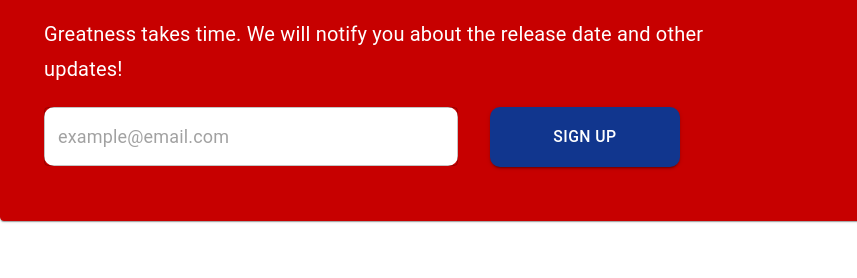
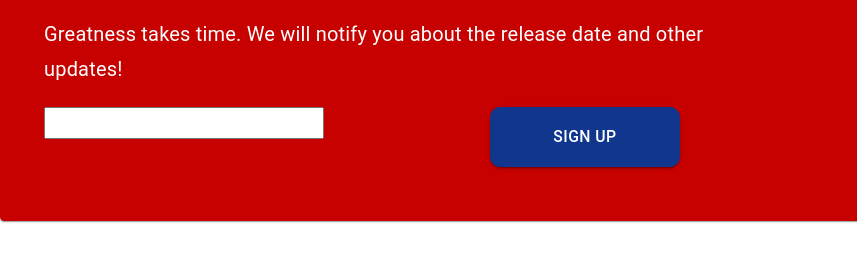
Before and after one commit to kkusuma3/monggo-io-landing, a Gatsby site: page / in a window 1280 px wide. Shown: the part 5616-5894 px from the top of the page, 0-857 px from the left. Built offline with nearby package versions, Linux system fonts and the light colour scheme; Gatsby itself is replaced by a stand-in of ours; grey boxes are pictures that could not be loaded.

Commit message:
Netlify form test.

```diff
--- a/src/components/Cards/cardEmail.js
+++ b/src/components/Cards/cardEmail.js
@@ -50,6 +50,21 @@ export default function CardEmail({title, description, image, imageAlt}) {
 
     const handleChange = () => event => setEmail(event.target.value);
 
+    const handleSubmit = (e) => {
+        e.preventDefault()
+        const form = e.target
+        fetch('/', {
+            method: 'POST',
+            headers: { 'Content-Type': 'application/x-www-form-urlencoded' },
+            body: encode({
+                'form-name': form.getAttribute('email'),
+                ...email,
+            }),
+        })
+          .then(() => (console.log('success')))
+          .catch((error) => alert(error))
+    }
+
     return (
         <Card className={classes.card}>
             <Grid container xs={12} className={classes.gridWrapper}>
@@ -68,20 +83,33 @@ export default function CardEmail({title, description, image, imageAlt}) {
                             </Grid>
                             <Grid container xs={12} direction="row" spacing={4}>
                                 <Grid item xs={12} md={8}>
-                                    <TextField
+                                    <form
+                                        name="email"
+                                        method="post"
+                                        data-netlify-honeypot="bot-field"
+                                        data-netlify="true"
+                                        onSubmit={handleSubmit}
+                                        // action=""
+                                    >
+                                        <input type="text" name="email" onChange={handleChange} />
+                                        <input type="hidden" name="form-name" value="email" />
+                                        <input type="hidden" name="bot-field" />
+                                    </form>
+                                    {/* <TextField
                                         placeholder="example@email.com"
                                         value={email}
                                         variant="outlined"
                                         onChange={handleChange()}
                                         className={classes.textFieldEmail}
                                         fullWidth="true"
-                                    />
+                                    /> */}
                                 </Grid>
                                 <Grid item xs={12} md={4}>
                                     <Button
                                         variant="contained"
                                         className={classes.buttonSignUp}
                                         fullWidth="true"
+                                        type="submit"
                                     >
                                         Sign Up
                                     </Button>
```
